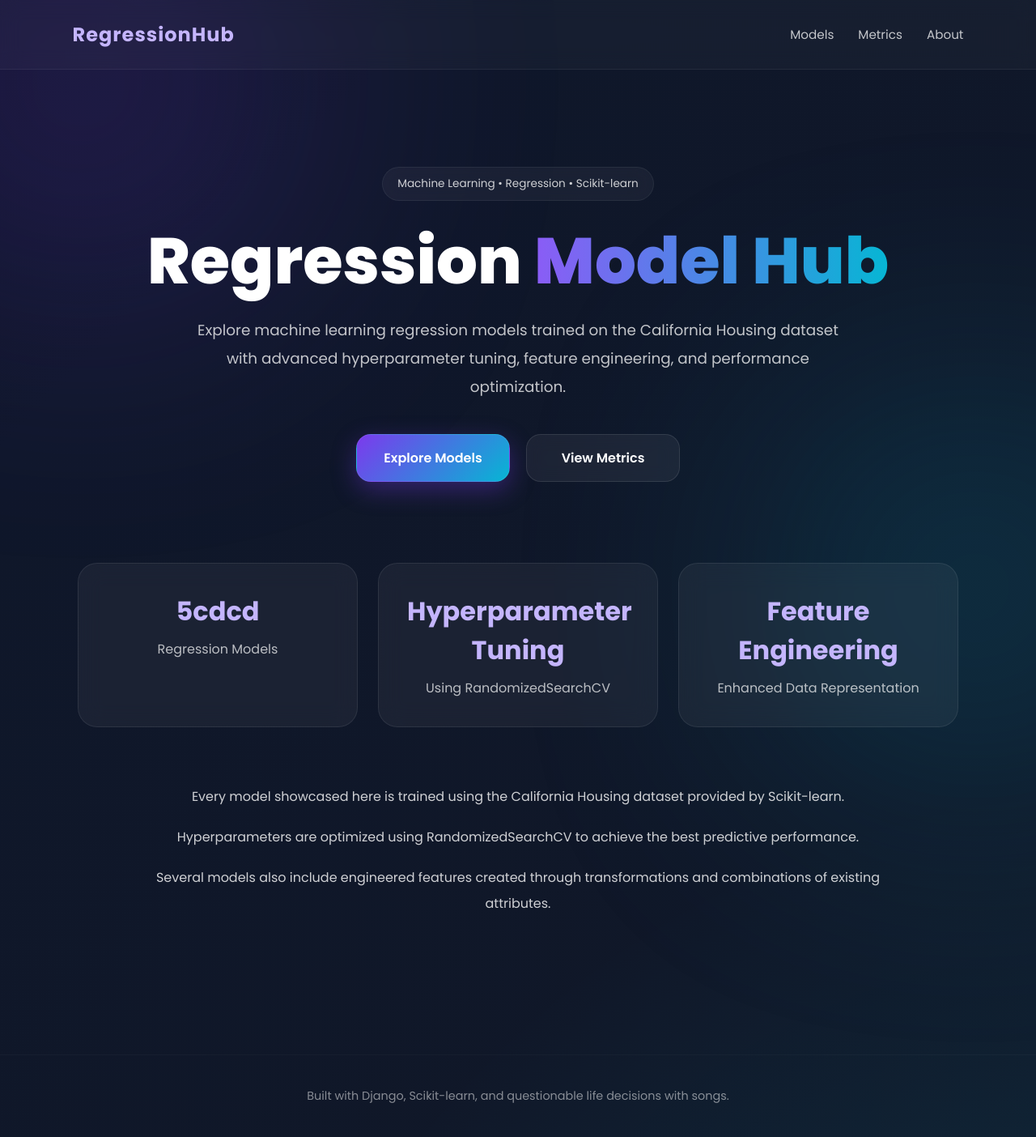
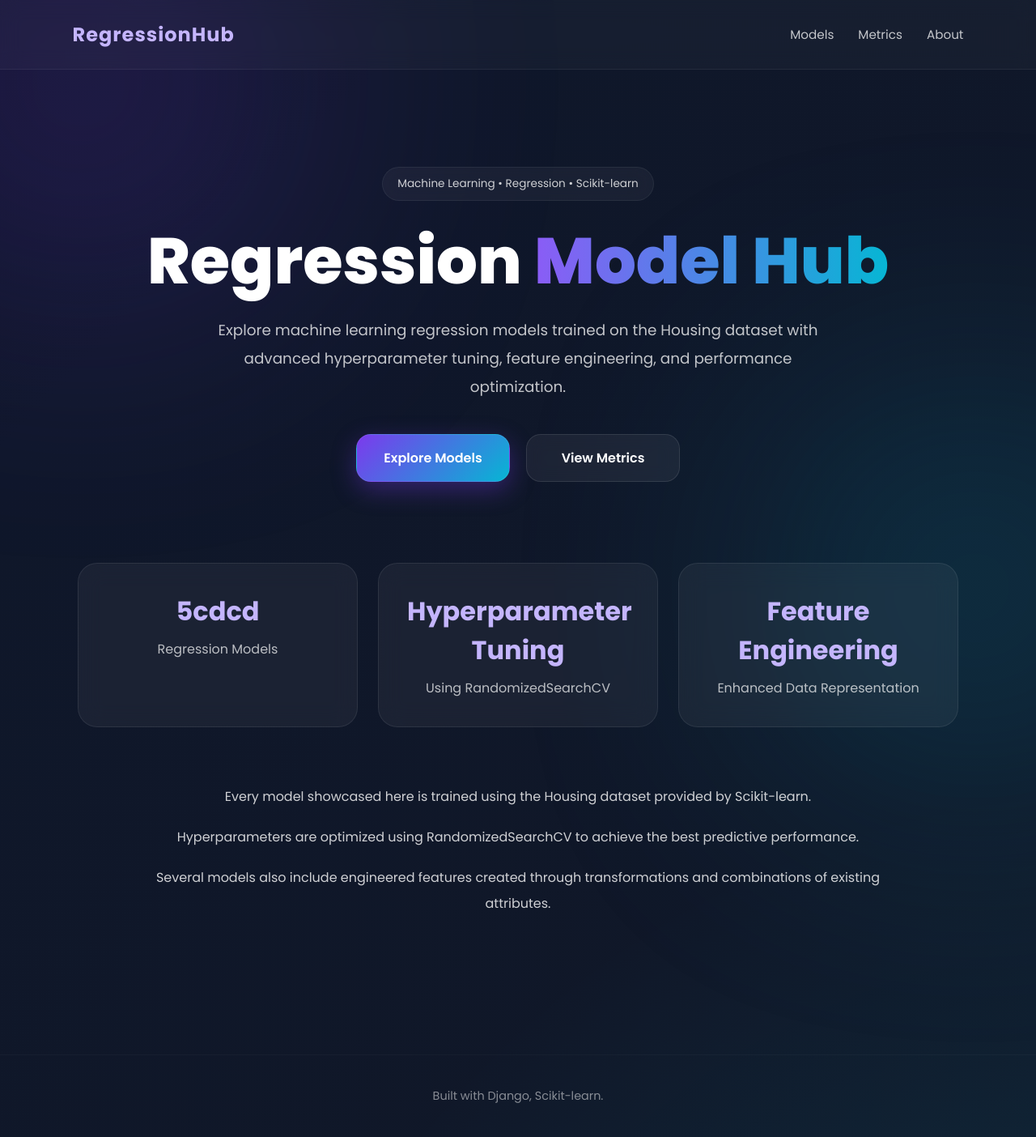
Before and after one commit to iamangameplayer/Project, a Django app: template machine/mainpage/templates/main_page.html in a window 1280 px wide. Shown: the whole page at 81% size. Run offline with Django 3.2, Linux system fonts and the light colour scheme; the template is opened without the code that fills it, so the values that code supplies are empty.

Commit message:
Update main_page.html

```diff
--- a/machine/mainpage/templates/main_page.html
+++ b/machine/mainpage/templates/main_page.html
@@ -44,7 +44,7 @@
 
         <p class="hero-text">
             Explore machine learning regression models trained on the
-            California Housing dataset with advanced hyperparameter tuning,
+             Housing dataset with advanced hyperparameter tuning,
             feature engineering, and performance optimization.
         </p>
 
@@ -85,7 +85,7 @@
 
         <p>
             Every model showcased here is trained using the
-            California Housing dataset provided by Scikit-learn.
+            Housing dataset provided by Scikit-learn.
         </p>
 
         <p>
@@ -131,8 +131,8 @@
 
     <!-- Footer -->
     <footer class="footer">
-        Built with Django, Scikit-learn,
-        and questionable life decisions with songs.
+        Built with Django, Scikit-learn.
+
     </footer>
 
     <script>
```
